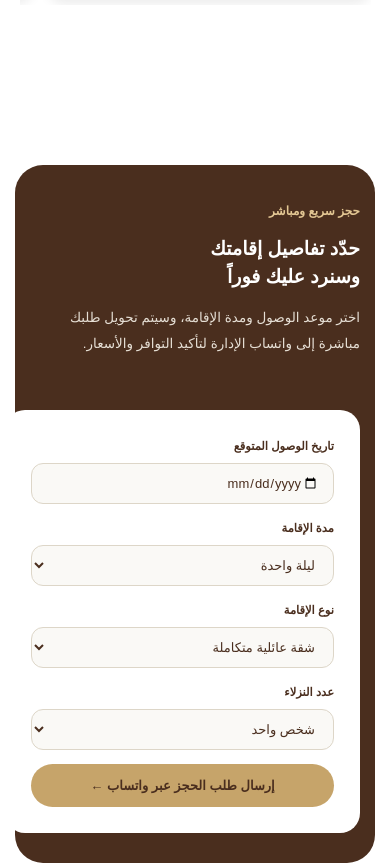
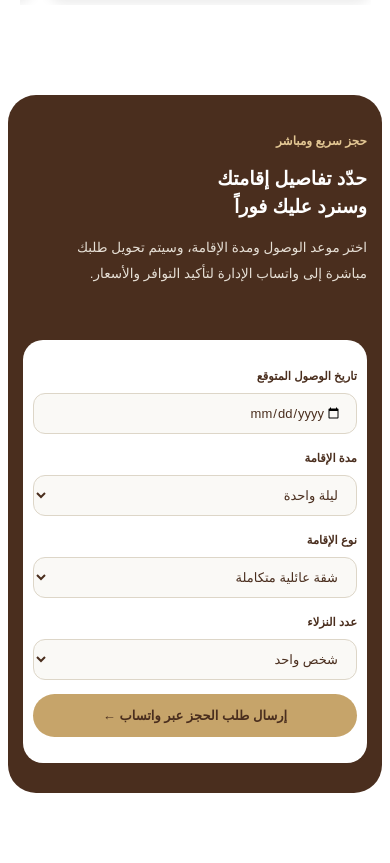
Before and after one commit to algmal214-sudo/HappyLife-Landing-Page, a plain HTML site: page index.html in a window 390 px wide. Shown: the part 5079-5942 px from the top of the page. Drawn offline with Linux system fonts and the light colour scheme; a web font is replaced by a local one.

Commit message:
Update index.html

```diff
--- a/index.html
+++ b/index.html
@@ -494,6 +494,46 @@ section.pad{padding:80px 0}
       box-sizing: border-box !important;
     }
   }
+  /* حل نهائي وقاطع لمشكلة الصندوق الأبيض والإطار البني على الجوال */
+  @media (max-width: 768px) {
+    /* القسم الرئيسي الحاضن للحجز */
+    #contact, #booking, .contact, .booking {
+      padding: 10px 8px !important;
+      width: 100% !important;
+      box-sizing: border-box !important;
+      overflow: hidden !important;
+    }
+
+    /* الإطار البني الرئيسي وتوسيطه */
+    .booking-panel, .contact-panel {
+      width: 95% !important;
+      max-width: 100% !important;
+      margin: 0 auto !important;
+      border-radius: 24px !important;
+      box-sizing: border-box !important;
+      overflow: hidden !important;
+    }
+
+    /* الصندوق الأبيض أو النموذج (Form) بداخل الإطار البني */
+    .booking-form, .contact-form, form,
+    .booking-panel > div:not(.booking-header), .contact-panel > div {
+      width: 100% !important;
+      max-width: 100% !important;
+      margin: 0 auto !important;
+      padding-left: 10px !important;
+      padding-right: 10px !important;
+      box-sizing: border-box !important;
+    }
+
+    /* جميع الحقول، القوائم، والأزرار بداخل النموذج لتتطابق تماماً */
+    .booking-form input, .booking-form select, .booking-form button,
+    .contact-form input, .contact-form select, .contact-form button,
+    form input, form select, form button {
+      width: 100% !important;
+      max-width: 100% !important;
+      box-sizing: border-box !important;
+    }
+  }
 </style>
 </head>
 <body>
```
